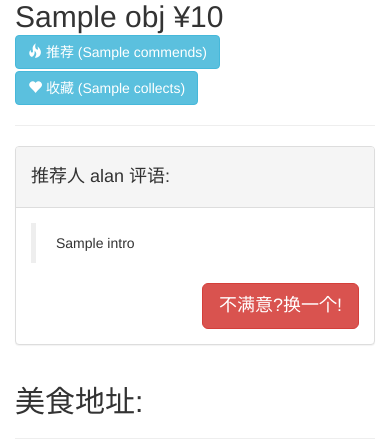
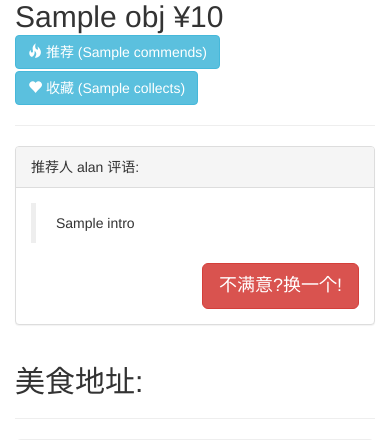
Before and after one commit to alanshi/icokou, a Django app: template icokou/templates/food/viewFood.html in a window 390 px wide. Shown: the part 401-841 px from the top of the page. Run offline with Django 3.2, Linux system fonts and the light colour scheme; the template is opened without the code that fills it: most values are stand-ins (such as "Sample title", 1, 10 or a date in 2020); some libraries are stand-ins or nearby versions.

Commit message:
Up ????????

```diff
--- a/icokou/templates/food/viewFood.html
+++ b/icokou/templates/food/viewFood.html
@@ -3,10 +3,11 @@
 
 {% block content %}
     <div class="row featurette">
-        <div class="col-md-5 ">
+        <div class="col-md-4">
             <img src="{{food.obj.pic}}"  class="thumbnail"/>
         </div>
-        <div class="col-md-7">
+
+        <div class="col-md-8">
           <h2 class="featurette-heading">
                 {{food.obj.name}}  &yen;{{food.obj.price}}
                 <button type="button" class="btn btn-info">
@@ -19,13 +20,14 @@
           </h2>
           <hr class="featurette-divider">
           <div class="panel panel-default">
-              <div class="panel-heading"><h4>推荐人 alan 评语:</h4></div>
+              <div class="panel-heading">推荐人 alan 评语:</div>
               <div class="panel-body">
                <blockquote>{{food.obj.intro}}</blockquote>
                <p><a class="btn btn-danger btn-lg pull-right" role="button">不满意?换一个!</a></p>
               </div>
           </div>
         </div>
+
     </div>
     <h2 class="featurette-heading">美食地址:</h2><hr class="featurette-divider">
     {%include 'map/mapPreview.html'%}
```
